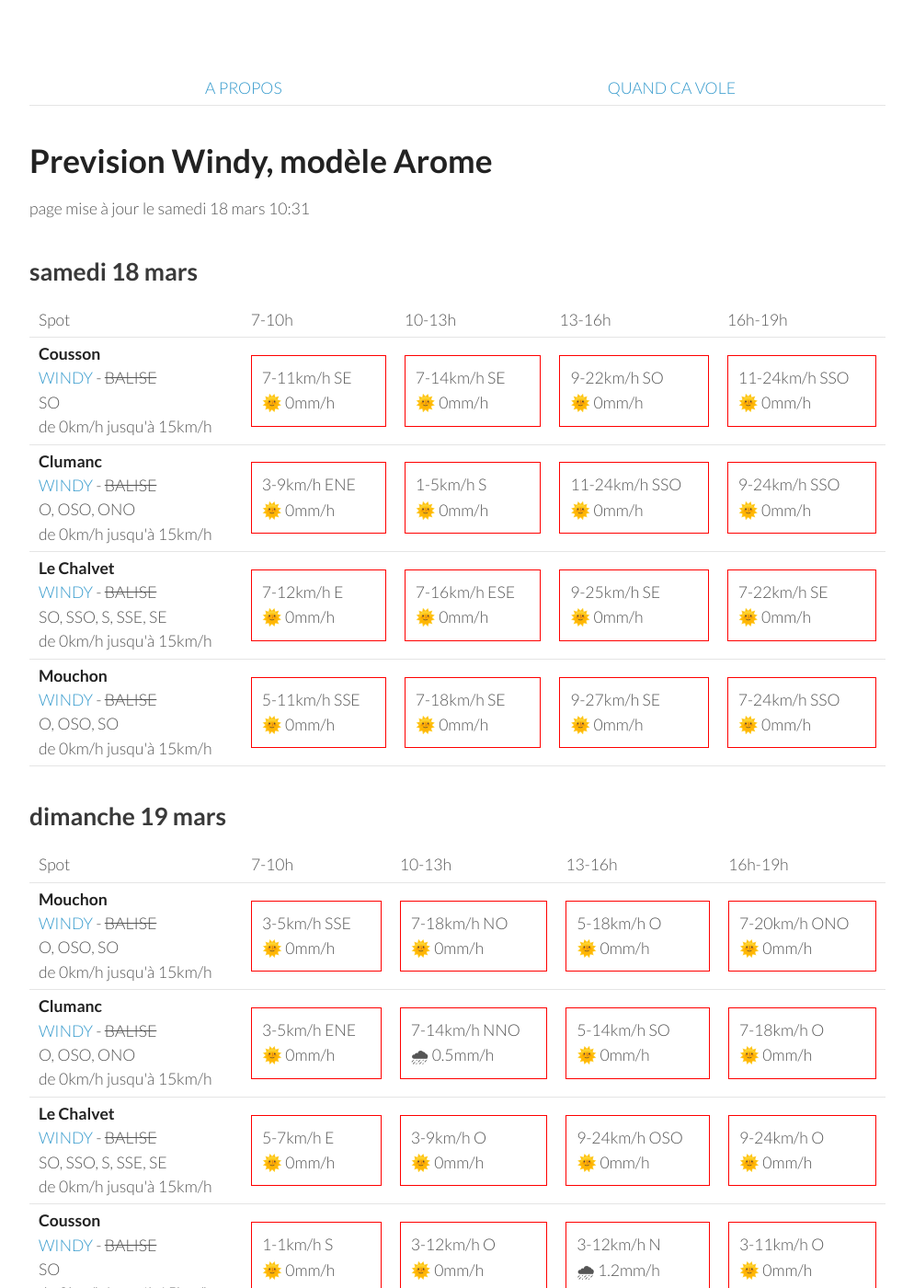
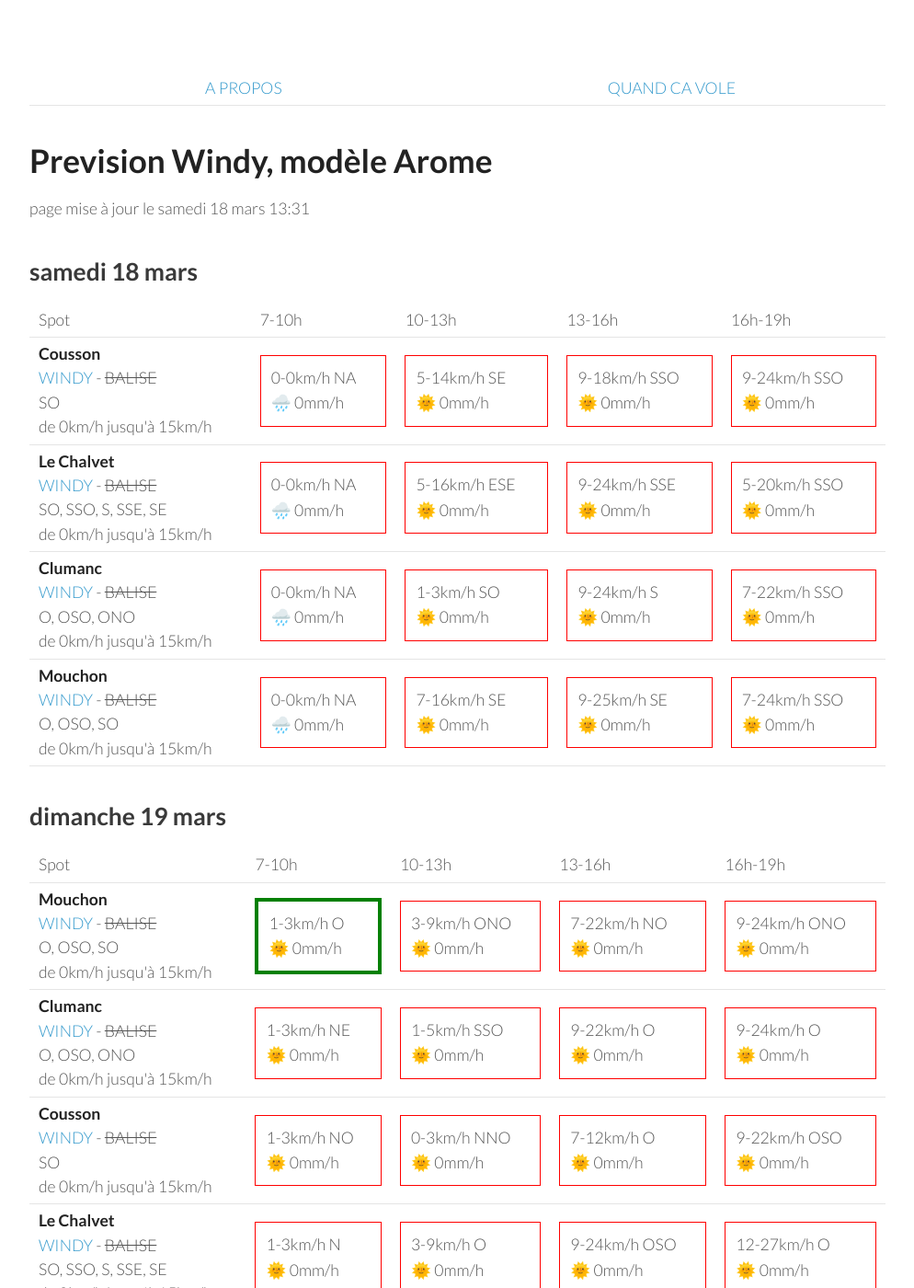
Before and after one commit to parapente-dans-le-nord/parapente-dans-le-nord.github.io, a Jekyll site: the page built from serre_poncon.markdown, in a window 1280 px wide and 1400 px high. Shown: the whole window at 92% size, without its empty margins (26-1020 px from the left). Built offline with Jekyll 4.4.1, drawn with Linux system fonts in a browser that asks for light colours; some of the changed text lies outside the part shown.

Commit message:
update index.markdown

```diff
--- a/serre_poncon.markdown
+++ b/serre_poncon.markdown
@@ -7,7 +7,7 @@ title:  "Tous les spots"
 {: .links}
 
 # Prevision Windy, modèle Arome
-page mise à jour le samedi 18 mars 10:31
+page mise à jour le samedi 18 mars 13:31
 
 ## samedi 18 mars
 
@@ -24,41 +24,37 @@ page mise à jour le samedi 18 mars 10:31
 <tr>
         <td><strong>Cousson</strong><br><a href="https://windy.com/44.054/6.240?43.940,6.241,10,m:eSAaglz">WINDY</a> - <span class="no-balise"> BALISE </span><br> <span class="vent-favorable">SO</span><br><span class="force-vent">de 0km/h jusqu'à 15km/h</span> </td>
 
-            <td><div class="not-flyable"><p>7-11km/h SE</p><p>🌞 0mm/h</p></div></td>
-            <td><div class="not-flyable"><p>7-14km/h SE</p><p>🌞 0mm/h</p></div></td>
-            <td><div class="not-flyable"><p>9-22km/h SO</p><p>🌞 0mm/h</p></div></td>
-            <td><div class="not-flyable"><p>11-24km/h SSO</p><p>🌞 0mm/h</p></div></td>
+            <td><div class="not-flyable"><p>0-0km/h NA</p><p>🌧️ 0mm/h</p></div></td>
+            <td><div class="not-flyable"><p>5-14km/h SE</p><p>🌞 0mm/h</p></div></td>
+            <td><div class="not-flyable"><p>9-18km/h SSO</p><p>🌞 0mm/h</p></div></td>
+            <td><div class="not-flyable"><p>9-24km/h SSO</p><p>🌞 0mm/h</p></div></td>
 
+    </tr>
+<tr>
+        <td><strong>Le Chalvet</strong><br><a href="https://windy.com/43.979/6.480?43.866,6.480,10,m:eSsaglX">WINDY</a> - <span class="no-balise"> BALISE </span><br> <span class="vent-favorable">SO, SSO, S, SSE, SE</span><br><span class="force-vent">de 0km/h jusqu'à 15km/h</span> </td>
+
+            <td><div class="not-flyable"><p>0-0km/h NA</p><p>🌧️ 0mm/h</p></div></td>
+            <td><div class="not-flyable"><p>5-16km/h ESE</p><p>🌞 0mm/h</p></div></td>
+            <td><div class="not-flyable"><p>9-24km/h SSE</p><p>🌞 0mm/h</p></div></td>
+            <td><div class="not-flyable"><p>5-20km/h SSO</p><p>🌞 0mm/h</p></div></td>
 
     </tr>
 <tr>
         <td><strong>Clumanc</strong><br><a href="https://windy.com/44.027/6.402?43.914,6.403,10,m:eSxaglP">WINDY</a> - <span class="no-balise"> BALISE </span><br> <span class="vent-favorable">O, OSO, ONO</span><br><span class="force-vent">de 0km/h jusqu'à 15km/h</span> </td>
 
-            <td><div class="not-flyable"><p>3-9km/h ENE</p><p>🌞 0mm/h</p></div></td>
-            <td><div class="not-flyable"><p>1-5km/h S</p><p>🌞 0mm/h</p></div></td>
-            <td><div class="not-flyable"><p>11-24km/h SSO</p><p>🌞 0mm/h</p></div></td>
-            <td><div class="not-flyable"><p>9-24km/h SSO</p><p>🌞 0mm/h</p></div></td>
-
-
-    </tr>
-<tr>
-        <td><strong>Le Chalvet</strong><br><a href="https://windy.com/43.979/6.480?43.866,6.480,10,m:eSsaglX">WINDY</a> - <span class="no-balise"> BALISE </span><br> <span class="vent-favorable">SO, SSO, S, SSE, SE</span><br><span class="force-vent">de 0km/h jusqu'à 15km/h</span> </td>
-
-            <td><div class="not-flyable"><p>7-12km/h E</p><p>🌞 0mm/h</p></div></td>
-            <td><div class="not-flyable"><p>7-16km/h ESE</p><p>🌞 0mm/h</p></div></td>
-            <td><div class="not-flyable"><p>9-25km/h SE</p><p>🌞 0mm/h</p></div></td>
-            <td><div class="not-flyable"><p>7-22km/h SE</p><p>🌞 0mm/h</p></div></td>
-
+            <td><div class="not-flyable"><p>0-0km/h NA</p><p>🌧️ 0mm/h</p></div></td>
+            <td><div class="not-flyable"><p>1-3km/h SO</p><p>🌞 0mm/h</p></div></td>
+            <td><div class="not-flyable"><p>9-24km/h S</p><p>🌞 0mm/h</p></div></td>
+            <td><div class="not-flyable"><p>7-22km/h SSO</p><p>🌞 0mm/h</p></div></td>
 
     </tr>
 <tr>
         <td><strong>Mouchon</strong><br><a href="https://windy.com/43.992/6.424?43.878,6.425,10,m:eSuaglR">WINDY</a> - <span class="no-balise"> BALISE </span><br> <span class="vent-favorable">O, OSO, SO</span><br><span class="force-vent">de 0km/h jusqu'à 15km/h</span> </td>
 
-            <td><div class="not-flyable"><p>5-11km/h SSE</p><p>🌞 0mm/h</p></div></td>
-            <td><div class="not-flyable"><p>7-18km/h SE</p><p>🌞 0mm/h</p></div></td>
-            <td><div class="not-flyable"><p>9-27km/h SE</p><p>🌞 0mm/h</p></div></td>
+            <td><div class="not-flyable"><p>0-0km/h NA</p><p>🌧️ 0mm/h</p></div></td>
+            <td><div class="not-flyable"><p>7-16km/h SE</p><p>🌞 0mm/h</p></div></td>
+            <td><div class="not-flyable"><p>9-25km/h SE</p><p>🌞 0mm/h</p></div></td>
             <td><div class="not-flyable"><p>7-24km/h SSO</p><p>🌞 0mm/h</p></div></td>
-
 
     </tr>
 
@@ -80,29 +76,19 @@ page mise à jour le samedi 18 mars 10:31
 <tr>
         <td><strong>Mouchon</strong><br><a href="https://windy.com/43.992/6.424?43.878,6.425,10,m:eSuaglR">WINDY</a> - <span class="no-balise"> BALISE </span><br> <span class="vent-favorable">O, OSO, SO</span><br><span class="force-vent">de 0km/h jusqu'à 15km/h</span> </td>
 
-            <td><div class="not-flyable"><p>3-5km/h SSE</p><p>🌞 0mm/h</p></div></td>
-            <td><div class="not-flyable"><p>7-18km/h NO</p><p>🌞 0mm/h</p></div></td>
-            <td><div class="not-flyable"><p>5-18km/h O</p><p>🌞 0mm/h</p></div></td>
-            <td><div class="not-flyable"><p>7-20km/h ONO</p><p>🌞 0mm/h</p></div></td>
+            <td><div class="flyable"><p>1-3km/h O</p><p>🌞 0mm/h</p></div></td>
+            <td><div class="not-flyable"><p>3-9km/h ONO</p><p>🌞 0mm/h</p></div></td>
+            <td><div class="not-flyable"><p>7-22km/h NO</p><p>🌞 0mm/h</p></div></td>
+            <td><div class="not-flyable"><p>9-24km/h ONO</p><p>🌞 0mm/h</p></div></td>
 
 
     </tr>
 <tr>
         <td><strong>Clumanc</strong><br><a href="https://windy.com/44.027/6.402?43.914,6.403,10,m:eSxaglP">WINDY</a> - <span class="no-balise"> BALISE </span><br> <span class="vent-favorable">O, OSO, ONO</span><br><span class="force-vent">de 0km/h jusqu'à 15km/h</span> </td>
 
-            <td><div class="not-flyable"><p>3-5km/h ENE</p><p>🌞 0mm/h</p></div></td>
-            <td><div class="not-flyable"><p>7-14km/h NNO</p><p>🌧 0.5mm/h</p></div></td>
-            <td><div class="not-flyable"><p>5-14km/h SO</p><p>🌞 0mm/h</p></div></td>
-            <td><div class="not-flyable"><p>7-18km/h O</p><p>🌞 0mm/h</p></div></td>
-
-
-    </tr>
-<tr>
-        <td><strong>Le Chalvet</strong><br><a href="https://windy.com/43.979/6.480?43.866,6.480,10,m:eSsaglX">WINDY</a> - <span class="no-balise"> BALISE </span><br> <span class="vent-favorable">SO, SSO, S, SSE, SE</span><br><span class="force-vent">de 0km/h jusqu'à 15km/h</span> </td>
-
-            <td><div class="not-flyable"><p>5-7km/h E</p><p>🌞 0mm/h</p></div></td>
-            <td><div class="not-flyable"><p>3-9km/h O</p><p>🌞 0mm/h</p></div></td>
-            <td><div class="not-flyable"><p>9-24km/h OSO</p><p>🌞 0mm/h</p></div></td>
+            <td><div class="not-flyable"><p>1-3km/h NE</p><p>🌞 0mm/h</p></div></td>
+            <td><div class="not-flyable"><p>1-5km/h SSO</p><p>🌞 0mm/h</p></div></td>
+            <td><div class="not-flyable"><p>9-22km/h O</p><p>🌞 0mm/h</p></div></td>
             <td><div class="not-flyable"><p>9-24km/h O</p><p>🌞 0mm/h</p></div></td>
 
 
@@ -110,10 +96,20 @@ page mise à jour le samedi 18 mars 10:31
 <tr>
         <td><strong>Cousson</strong><br><a href="https://windy.com/44.054/6.240?43.940,6.241,10,m:eSAaglz">WINDY</a> - <span class="no-balise"> BALISE </span><br> <span class="vent-favorable">SO</span><br><span class="force-vent">de 0km/h jusqu'à 15km/h</span> </td>
 
-            <td><div class="not-flyable"><p>1-1km/h S</p><p>🌞 0mm/h</p></div></td>
-            <td><div class="not-flyable"><p>3-12km/h O</p><p>🌞 0mm/h</p></div></td>
-            <td><div class="not-flyable"><p>3-12km/h N</p><p>🌧 1.2mm/h</p></div></td>
-            <td><div class="not-flyable"><p>3-11km/h O</p><p>🌞 0mm/h</p></div></td>
+            <td><div class="not-flyable"><p>1-3km/h NO</p><p>🌞 0mm/h</p></div></td>
+            <td><div class="not-flyable"><p>0-3km/h NNO</p><p>🌞 0mm/h</p></div></td>
+            <td><div class="not-flyable"><p>7-12km/h O</p><p>🌞 0mm/h</p></div></td>
+            <td><div class="not-flyable"><p>9-22km/h OSO</p><p>🌞 0mm/h</p></div></td>
+
+
+    </tr>
+<tr>
+        <td><strong>Le Chalvet</strong><br><a href="https://windy.com/43.979/6.480?43.866,6.480,10,m:eSsaglX">WINDY</a> - <span class="no-balise"> BALISE </span><br> <span class="vent-favorable">SO, SSO, S, SSE, SE</span><br><span class="force-vent">de 0km/h jusqu'à 15km/h</span> </td>
+
+            <td><div class="not-flyable"><p>1-3km/h N</p><p>🌞 0mm/h</p></div></td>
+            <td><div class="not-flyable"><p>3-9km/h O</p><p>🌞 0mm/h</p></div></td>
+            <td><div class="not-flyable"><p>9-24km/h OSO</p><p>🌞 0mm/h</p></div></td>
+            <td><div class="not-flyable"><p>12-27km/h O</p><p>🌞 0mm/h</p></div></td>
 
 
     </tr>
@@ -144,22 +140,22 @@ page mise à jour le samedi 18 mars 10:31
 
     </tr>
 <tr>
-        <td><strong>Clumanc</strong><br><a href="https://windy.com/44.027/6.402?43.914,6.403,10,m:eSxaglP">WINDY</a> - <span class="no-balise"> BALISE </span><br> <span class="vent-favorable">O, OSO, ONO</span><br><span class="force-vent">de 0km/h jusqu'à 15km/h</span> </td>
-
-            <td><div class="not-flyable"><p>3-22km/h NNE</p><p>🌞 0mm/h</p></div></td>
-            <td><div class="not-flyable"><p>5-20km/h SE</p><p>🌞 0mm/h</p></div></td>
-            <td><div class="not-flyable"><p>7-31km/h SSE</p><p>🌞 0mm/h</p></div></td>
-            <td><div class="not-flyable"><p>11-33km/h O</p><p>🌞 0mm/h</p></div></td>
-
-
-    </tr>
-<tr>
         <td><strong>Mouchon</strong><br><a href="https://windy.com/43.992/6.424?43.878,6.425,10,m:eSuaglR">WINDY</a> - <span class="no-balise"> BALISE </span><br> <span class="vent-favorable">O, OSO, SO</span><br><span class="force-vent">de 0km/h jusqu'à 15km/h</span> </td>
 
             <td><div class="not-flyable"><p>3-14km/h E</p><p>🌞 0mm/h</p></div></td>
             <td><div class="not-flyable"><p>5-22km/h SE</p><p>🌞 0mm/h</p></div></td>
             <td><div class="not-flyable"><p>3-24km/h S</p><p>🌞 0mm/h</p></div></td>
             <td><div class="not-flyable"><p>12-38km/h ONO</p><p>🌞 0mm/h</p></div></td>
+
+
+    </tr>
+<tr>
+        <td><strong>Clumanc</strong><br><a href="https://windy.com/44.027/6.402?43.914,6.403,10,m:eSxaglP">WINDY</a> - <span class="no-balise"> BALISE </span><br> <span class="vent-favorable">O, OSO, ONO</span><br><span class="force-vent">de 0km/h jusqu'à 15km/h</span> </td>
+
+            <td><div class="not-flyable"><p>5-16km/h E</p><p>🌞 0mm/h</p></div></td>
+            <td><div class="not-flyable"><p>5-22km/h SE</p><p>🌞 0mm/h</p></div></td>
+            <td><div class="not-flyable"><p>3-25km/h SSO</p><p>🌞 0mm/h</p></div></td>
+            <td><div class="not-flyable"><p>11-38km/h ONO</p><p>🌞 0mm/h</p></div></td>
 
 
     </tr>
@@ -212,10 +208,10 @@ page mise à jour le samedi 18 mars 10:31
 <tr>
         <td><strong>Clumanc</strong><br><a href="https://windy.com/44.027/6.402?43.914,6.403,10,m:eSxaglP">WINDY</a> - <span class="no-balise"> BALISE </span><br> <span class="vent-favorable">O, OSO, ONO</span><br><span class="force-vent">de 0km/h jusqu'à 15km/h</span> </td>
 
-            <td><div class="not-flyable"><p>3-12km/h NE</p><p>🌞 0mm/h</p></div></td>
-            <td><div class="not-flyable"><p>7-24km/h ONO</p><p>🌞 0mm/h</p></div></td>
-            <td><div class="not-flyable"><p>9-27km/h O</p><p>🌞 0mm/h</p></div></td>
-            <td><div class="not-flyable"><p>9-29km/h O</p><p>🌞 0mm/h</p></div></td>
+            <td><div class="not-flyable"><p>3-12km/h NNE</p><p>🌞 0mm/h</p></div></td>
+            <td><div class="not-flyable"><p>5-20km/h O</p><p>🌞 0mm/h</p></div></td>
+            <td><div class="not-flyable"><p>11-29km/h O</p><p>🌞 0mm/h</p></div></td>
+            <td><div class="not-flyable"><p>11-31km/h ONO</p><p>🌞 0mm/h</p></div></td>
 
 
     </tr>
@@ -246,22 +242,22 @@ page mise à jour le samedi 18 mars 10:31
       <td>16h-19h</td>
     </tr>
 <tr>
+        <td><strong>Clumanc</strong><br><a href="https://windy.com/44.027/6.402?43.914,6.403,10,m:eSxaglP">WINDY</a> - <span class="no-balise"> BALISE </span><br> <span class="vent-favorable">O, OSO, ONO</span><br><span class="force-vent">de 0km/h jusqu'à 15km/h</span> </td>
+
+            <td><div class="not-flyable"><p>1-12km/h NNE</p><p>🌞 0mm/h</p></div></td>
+            <td><div class="not-flyable"><p>5-20km/h O</p><p>🌞 0mm/h</p></div></td>
+            <td><div class="not-flyable"><p>12-35km/h O</p><p>🌞 0mm/h</p></div></td>
+            <td><div class="not-flyable"><p>12-37km/h O</p><p>🌞 0mm/h</p></div></td>
+
+
+    </tr>
+<tr>
         <td><strong>Mouchon</strong><br><a href="https://windy.com/43.992/6.424?43.878,6.425,10,m:eSuaglR">WINDY</a> - <span class="no-balise"> BALISE </span><br> <span class="vent-favorable">O, OSO, SO</span><br><span class="force-vent">de 0km/h jusqu'à 15km/h</span> </td>
 
             <td><div class="not-flyable"><p>1-12km/h NNO</p><p>🌞 0mm/h</p></div></td>
             <td><div class="not-flyable"><p>7-22km/h O</p><p>🌞 0mm/h</p></div></td>
             <td><div class="not-flyable"><p>12-35km/h O</p><p>🌞 0mm/h</p></div></td>
             <td><div class="not-flyable"><p>12-37km/h ONO</p><p>🌞 0mm/h</p></div></td>
-
-
-    </tr>
-<tr>
-        <td><strong>Clumanc</strong><br><a href="https://windy.com/44.027/6.402?43.914,6.403,10,m:eSxaglP">WINDY</a> - <span class="no-balise"> BALISE </span><br> <span class="vent-favorable">O, OSO, ONO</span><br><span class="force-vent">de 0km/h jusqu'à 15km/h</span> </td>
-
-            <td><div class="not-flyable"><p>1-11km/h E</p><p>🌞 0mm/h</p></div></td>
-            <td><div class="not-flyable"><p>5-16km/h OSO</p><p>🌞 0mm/h</p></div></td>
-            <td><div class="not-flyable"><p>11-31km/h O</p><p>🌞 0mm/h</p></div></td>
-            <td><div class="not-flyable"><p>9-31km/h O</p><p>🌞 0mm/h</p></div></td>
 
 
     </tr>
@@ -331,6 +327,16 @@ page mise à jour le samedi 18 mars 10:31
 
 
     </tr>
+<tr>
+        <td><strong>Clumanc</strong><br><a href="https://windy.com/44.027/6.402?43.914,6.403,10,m:eSxaglP">WINDY</a> - <span class="no-balise"> BALISE </span><br> <span class="vent-favorable">O, OSO, ONO</span><br><span class="force-vent">de 0km/h jusqu'à 15km/h</span> </td>
+
+            <td><div class="not-flyable"><p>5-22km/h N</p><p>🌞 0mm/h</p></div></td>
+            <td><div class="not-flyable"><p>7-24km/h NO</p><p>🌞 0mm/h</p></div></td>
+            <td><div class="not-flyable"><p>11-29km/h NO</p><p>🌞 0mm/h</p></div></td>
+            <td><div class="not-flyable"><p>9-33km/h NNO</p><p>🌞 0mm/h</p></div></td>
+
+
+    </tr>
 
 </tbody>
 </table>
```
